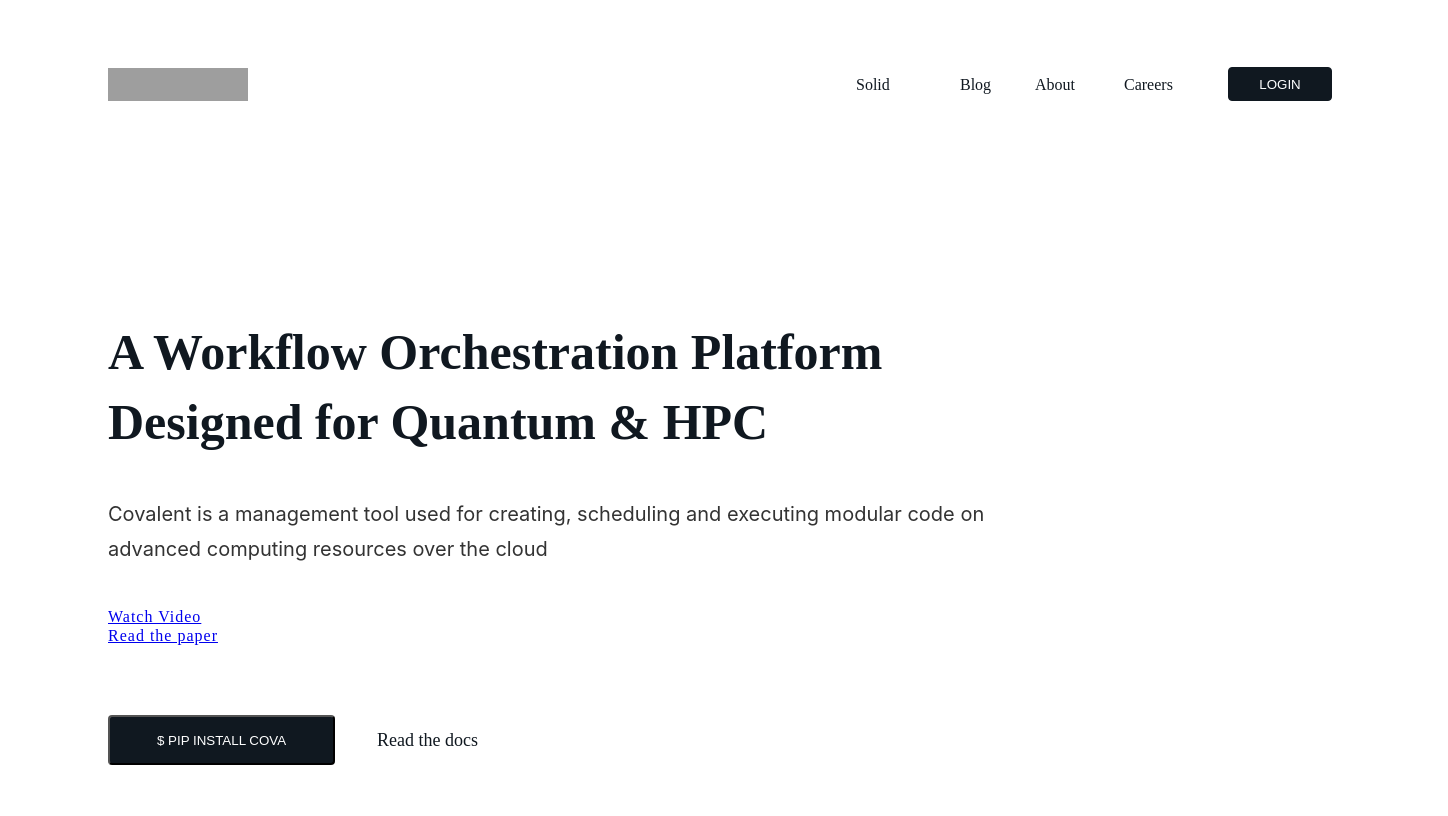
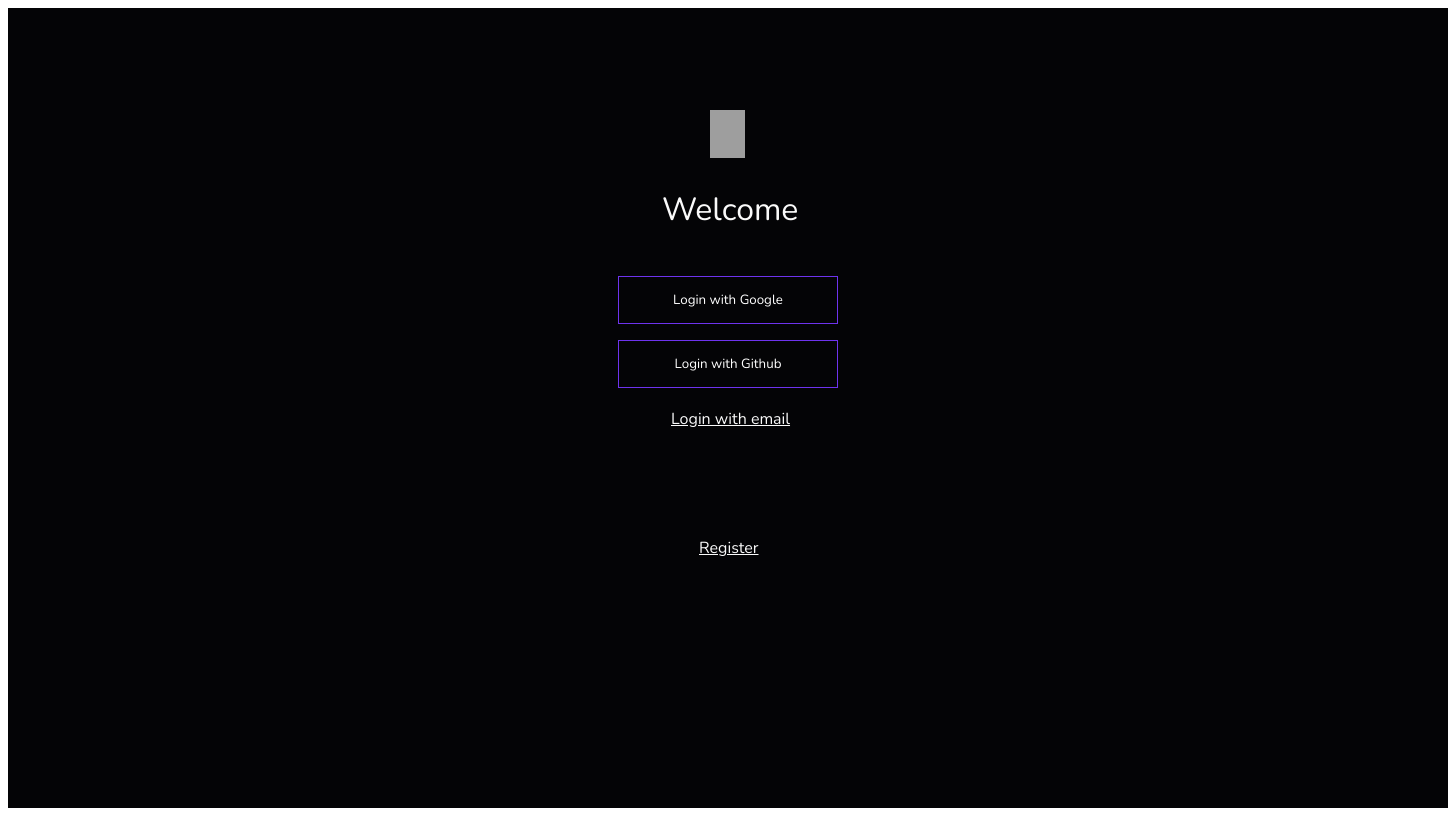
Before and after one commit to Prasy12/AQ-Webpack, a React app: page / in a window 1280 px wide. Shown: the whole page, 1448 px wide, since content can reach past the window. Built offline with nearby package versions, Linux system fonts and the light colour scheme; grey boxes are pictures that could not be loaded.

Commit message:
Login page changes.

```diff
--- a/public/index.html
+++ b/public/index.html
@@ -1,9 +1,40 @@
 <!DOCTYPE html>
-<html>
+<html lang="en">
   <head>
-    <title>My React App</title>
+    <meta charset="utf-8" />
+    <meta name="viewport" content="width=device-width, initial-scale=1, shrink-to-fit=no" />
+    <link
+      rel="stylesheet"
+      href="https://fonts.googleapis.com/css?family=Nunito"
+    />
+    <!--
+      manifest.json provides metadata used when your web app is added to the
+      homescreen on Android. See https://developers.google.com/web/fundamentals/web-app-manifest/
+    -->
+    <!-- <link rel="manifest" href="./manifest.json"> -->
+    <!--
+      Notice the use of %PUBLIC_URL% in the tags above.
+      It will be replaced with the URL of the `public` folder during the build.
+      Only files inside the `public` folder can be referenced from the HTML.
+
+      Unlike "/favicon.ico" or "favicon.ico", "%PUBLIC_URL%/favicon.ico" will
+      work correctly both with client-side routing and a non-root public URL.
+      Learn how to configure a non-root public URL by running `npm run build`.
+    -->
+    <title>Agnostiq</title>
   </head>
   <body>
+    <noscript> You need to enable JavaScript to run this app. </noscript>
     <div id="root"></div>
+    <!--
+      This HTML file is a template.
+      If you open it directly in the browser, you will see an empty page.
+
+      You can add webfonts, meta tags, or analytics to this file.
+      The build step will place the bundled scripts into the <body> tag.
+
+      To begin the development, run `npm start` or `yarn start`.
+      To create a production bundle, use `npm run build` or `yarn build`.
+    -->
   </body>
 </html>
--- a/src/App.js
+++ b/src/App.js
@@ -1,15 +1,11 @@
 import React from 'react';
 import Info from './containers/homePage/info';
 import Description from './containers/homePage/description';
+import Login from './containers/homePage/login';
 
 function App() {
 	console.log('ENVs', `${process.env.REACT_APP_ENDPOINT_URL}`);
-	return (
-		<>
-			<Info />
-			<Description />
-		</>
-	);
+	return <Login />;
 }
 
 export default App;
--- /dev/null
+++ b/src/containers/homePage/login/index.js
@@ -0,0 +1,134 @@
+import React from 'react';
+import styled from 'styled-components';
+
+const Logo = styled.img`
+	position: absolute;
+	width: 35.21px;
+	height: 48px;
+	left: 702px;
+	top: 102px;
+`;
+
+const Container = styled.div`
+	position: relative;
+	width: 1440px;
+	height: 800px;
+	background: linear-gradient(0deg, #040406, #040406),
+		linear-gradient(346.04deg, #e35050 -22.82%, #3d2383 -22.81%, #000000 34.17%), #040406;
+`;
+
+const WelcomeTextContainer = styled.div`
+	position: absolute;
+	width: 133px;
+	height: 44px;
+	left: 654px;
+	top: 180px;
+`;
+
+const WelcomeText = styled.span`
+	position: static;
+	width: 133px;
+	height: 44px;
+	left: 0px;
+	top: 0px;
+	font-family: 'Nunito';
+	font-style: normal;
+	font-weight: 200;
+	font-size: 32px;
+	line-height: 44px;
+	/* identical to box height */
+	/* Basics/01 White Dust */
+	color: #fafafa;
+`;
+
+const SocialMediaContainer = styled.div`
+	position: absolute;
+	width: 220px;
+	height: 112px;
+	left: 610px;
+	top: 252px;
+`;
+
+const GoogleContainer = styled.button`
+	display: flex;
+	flex-direction: row;
+	justify-content: center;
+	align-items: center;
+	padding: 8px 16px;
+	font-weight: 300;
+
+	position: static;
+	width: 220px;
+	height: 48px;
+	left: 0px;
+	top: 0px;
+	/* Basics/04 Space (Black) */
+
+	background: #040406;
+	/* Colours/01 Purple */
+
+	border: 1px solid #6e33ed;
+	/* Inside auto layout */
+
+	flex: none;
+	order: 1;
+	align-self: stretch;
+	flex-grow: 0;
+	margin: 16px 0px;
+	color: white;
+	font-family: 'Nunito';
+`;
+
+const GitHubContainer = styled(GoogleContainer)`
+	top: 64px;
+`;
+
+const EmailContainer = styled.div`
+	position: absolute;
+	width: 120px;
+	height: 22px;
+	left: 663px;
+	top: 400px;
+	font-family: 'Nunito';
+	font-style: normal;
+	font-weight: 200;
+	font-size: 16px;
+	line-height: 22px;
+	/* identical to box height */
+
+	text-decoration-line: underline;
+
+	/* Basics/01 White Dust */
+
+	color: #fafafa;
+`;
+
+const RegisterContainer = styled(EmailContainer)`
+	width: 58px;
+	height: 22px;
+	left: 691px;
+	top: 529px;
+`;
+
+function Login() {
+	return (
+		<Container>
+			<Logo
+				data-testid="Logo"
+				alt="Logo"
+				src="https://agnostiq.ai/wp-content/uploads/2022/01/Hero-img.png"
+			/>
+			<WelcomeTextContainer>
+				<WelcomeText>Welcome</WelcomeText>
+			</WelcomeTextContainer>
+			<SocialMediaContainer>
+				<GoogleContainer>Login with Google</GoogleContainer>
+				<GitHubContainer>Login with Github</GitHubContainer>
+			</SocialMediaContainer>
+			<EmailContainer>Login with email</EmailContainer>
+			<RegisterContainer>Register</RegisterContainer>
+		</Container>
+	);
+}
+
+export default Login;
```
